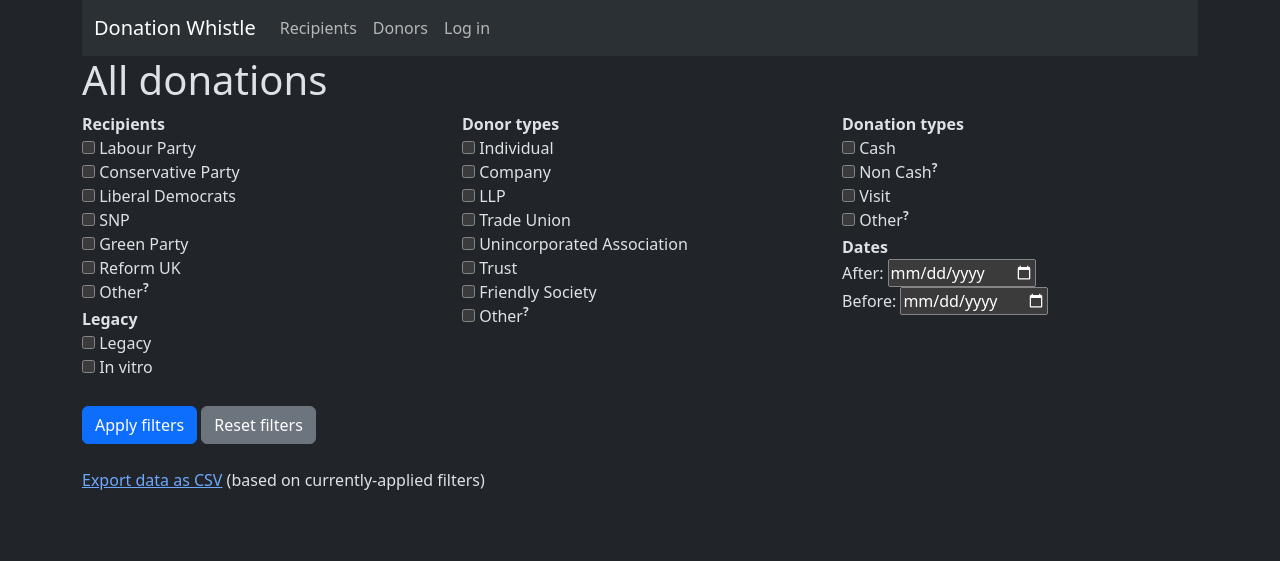
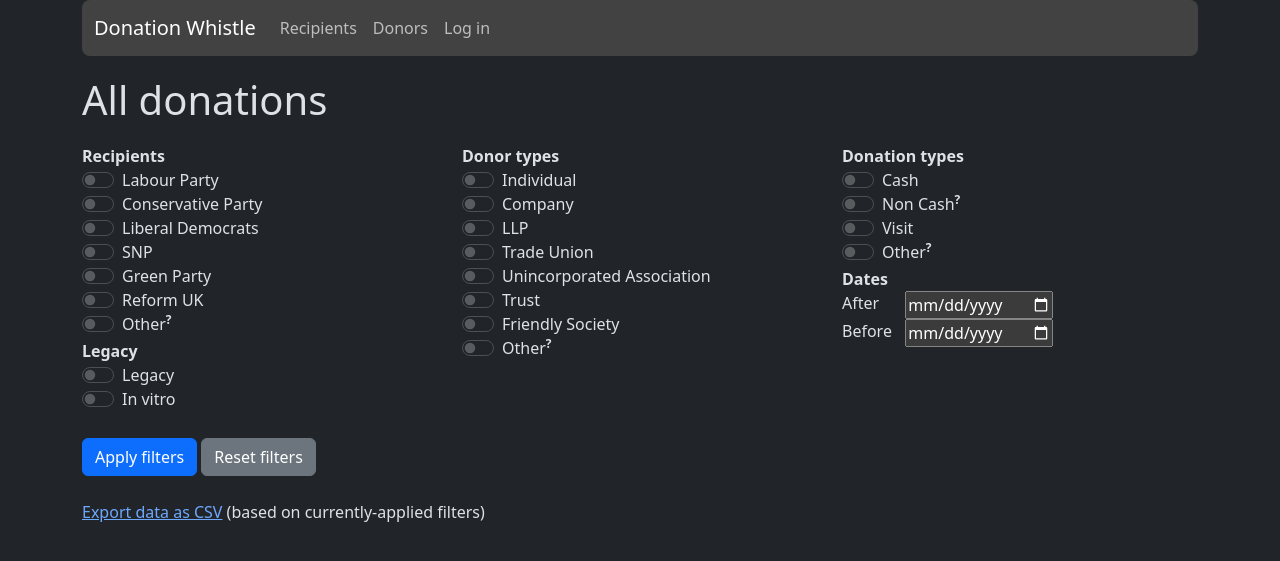
Before and after one commit to willthong/donation-whistle, a Flask app: page / in a window 1280 px wide. Shown: the top 561 px of the page. Run offline with Flask 3, Linux system fonts and the light colour scheme; some libraries are stand-ins or nearby versions.

Commit message:
Further UX improvements

```diff
--- a/app/alias/routes.py
+++ b/app/alias/routes.py
@@ -79,7 +79,7 @@ def new_alias():
         ):
             # Only add a new alias if donors includes a donor with the proposed name, otherwise
             # it'll be orphaning a different donor.
-            flash("That alias name is already taken.")
+            flash("That alias name is already taken")
             return redirect(
                 url_for(
                     "alias.new_alias",
--- a/app/main/routes.py
+++ b/app/main/routes.py
@@ -54,7 +54,7 @@ DONOR_TYPE_COLOURS = {
     "Company": "slateblue",
     "Limited Liability Partnership": "seagreen",
     "Trade Union": "hotpink",
-    "Unincorporated Association": "yellow",
+    "Unincorporated Association": "darkkhaki",
     "Other": "black",
 }
 
@@ -241,6 +241,7 @@ def recipient(id):
                 hovertemplate="£%{y:.4s}"
                 "<extra>First Gift: %{customdata[0]}<br>Latest Gift: %{customdata[1]}</extra>",
                 marker_color=donor_type,
+                marker_line={"width":0},
                 showlegend=False,
             ),
         ],
@@ -307,6 +308,7 @@ def recipient(id):
                 hovertemplate="£%{x:.4s}<extra></extra>",
                 orientation="h",
                 marker_color=donor_type,
+                marker_line={"width":0},
             ),
         ],
         layout={
@@ -411,6 +413,7 @@ def donor(id):
                 y=parties[i],
                 hovertemplate="£%{y:.4s}",
                 marker_color=party_colour,
+                marker_line={"width":0},
             )
         )
 
@@ -727,6 +730,7 @@ def donors():
                 hovertemplate="£%{y:.4s}"
                 "<extra>First Gift: %{customdata[0]}<br>Latest Gift: %{customdata[1]}</extra>",
                 marker_color=donor_type,
+                marker_line={"width":0},
                 showlegend=False,
             ),
         ],
@@ -757,7 +761,7 @@ def donors():
                 y=[None],
                 name=donor_type,
                 marker_color=colour,
-                line={"color": "rgba(0,0,0,0.0)"},
+                line={"color": "rgba(0,0,0,0)"},
                 marker={"size": 80},
             ),
         )
--- a/app/templates/base.html
+++ b/app/templates/base.html
@@ -7,7 +7,7 @@
       <link rel="apple-touch-icon" sizes="180x180" href="/static/apple-touch-icon.png">
       <link rel="icon" type="image/png" sizes="32x32" href="/static/favicon-32x32.png">
       <link rel="icon" type="image/png" sizes="16x16" href="/static/favicon-16x16.png">
-      <link rel="preload" href="https://cdn.jsdelivr.net/npm/@popperjs/core@2.11.8/dist/umd/popper.min.js">
+      <link href="https://cdn.jsdelivr.net/npm/@popperjs/core@2.11.8/dist/umd/popper.min.js">
       <link href="https://cdn.jsdelivr.net/npm/bootstrap@5.3.1/dist/css/bootstrap.min.css" rel="stylesheet" integrity="sha384-4bw+/aepP/YC94hEpVNVgiZdgIC5+VKNBQNGCHeKRQN+PtmoHDEXuppvnDJzQIu9" crossorigin="anonymous">
       <link href="https://unpkg.com/gridjs/dist/theme/mermaid.min.css" rel="stylesheet" />
       <script src="https://ajax.googleapis.com/ajax/libs/jquery/3.7.1/jquery.min.js"></script>
@@ -43,6 +43,9 @@
         .gridjs-tr:nth-child(even) td {
           background: #424242;
         }
+        th.gridjs-th-sort:focus, th.gridjs-th-sort:hover {
+          background: #2d2e2f
+        }
         .gridjs-footer {
           background-color: #2d2e2f;
         }
@@ -65,13 +68,21 @@
           background-color: #424242;
           color: var(--bs-body-color);
         }
+        .navbar {
+          border-radius: 8px;
+          background-color: #424242;
+        }
+        h1 {
+          margin-top: .5em;
+          margin-bottom: .5em;
+        }
       </style>
     {% endblock %}
   </head>
 
 {% block navbar %}
 <div class="container">
-  <nav class="navbar navbar-expand-lg bg-body-tertiary">
+  <nav class="navbar navbar-expand-lg">
     <div class="container-fluid">
       <a class="navbar-brand" href="{{ url_for('main.index') }}"> Donation Whistle </a>
       <button class="navbar-toggler" type="button" data-bs-toggle="collapse" data-bs-target="#navbarNavDropdown" aria-controls="navbarNavDropdown" aria-expanded="false" aria-label="Toggle navigation">
--- a/app/templates/db_import.html
+++ b/app/templates/db_import.html
@@ -9,7 +9,7 @@
       {{ form.csrf_token }}
       <p>
         {% if last_download %}
-          Data last downloaded on {{ last_download }}. Please click below to refresh the
+          Data last downloaded on {{ last_download }}. The below button refreshes the
           data from the Electoral Commission's website.
         {% else %}
           No previous raw data detected.
@@ -20,9 +20,7 @@
           <span style="color: red; font-style: italic">{{ error }}</span>
         {% endfor %}
         {{ form.json }}
-        <button type="submit" class="btn btn-primary">
-          Download data from Electoral Commission
-        </button>
+        <button type="submit" class="btn btn-primary">Download data from Electoral Commission</button>
       </p>
     </form>
   </div>
--- a/app/templates/donors.html
+++ b/app/templates/donors.html
@@ -55,7 +55,7 @@
         },
         { id: 'donor_id', hidden: true},
         { id: 'type', name: 'Donor Type', sort: false, },
-        { id: 'amount', name: 'All time donations', formatter: (cell) => currencyFormatter(cell) },
+        { id: 'amount', name: 'All time gifts', formatter: (cell) => currencyFormatter(cell) },
         {
           id: 'first_gift',
           name: 'First gift',
--- a/app/templates/index.html
+++ b/app/templates/index.html
@@ -8,42 +8,51 @@
   <h1>All donations</h1>
   <form action="/" method="POST"> {{ form.csrf_token }}
   <div class="row">
-    <div class="col-4">
-      <div class="filter-box">
-        <strong>Recipients</strong><br>
-        {{ form.recipient_labour_party(size=20) }} {{ form.recipient_labour_party.label }}<br>
-        {{ form.recipient_conservative_and_unionist_party(size=20) }}
+    <div class="col-md-4">
+      <strong>Recipients</strong><br>
+      <div class="filter-box form-check form-switch">
+        {{ form.recipient_labour_party(class_="form-check-input") }}
+        {{ form.recipient_labour_party.label }}<br>
+        {{ form.recipient_conservative_and_unionist_party(class_="form-check-input") }}
         {{ form.recipient_conservative_and_unionist_party.label }} <br>
-        {{ form.recipient_liberal_democrats(size=20) }}
+        {{ form.recipient_liberal_democrats(class_="form-check-input") }}
         {{ form.recipient_liberal_democrats.label }} <br>
-        {{ form.recipient_scottish_national_party_snp(size=20) }}
+        {{ form.recipient_scottish_national_party_snp(class_="form-check-input") }}
         {{ form.recipient_scottish_national_party_snp.label }} <br>
-        {{ form.recipient_green_party(size=20) }} {{ form.recipient_green_party.label }} <br>
-        {{ form.recipient_reform_uk(size=20) }} {{ form.recipient_reform_uk.label }} <br>
-        {{ form.recipient_other(size=20) }}
+        {{ form.recipient_green_party(class_="form-check-input") }}
+        {{ form.recipient_green_party.label }} <br>
+        {{ form.recipient_reform_uk(class_="form-check-input") }}
+        {{ form.recipient_reform_uk.label }} <br>
+        {{ form.recipient_other(class_="form-check-input") }}
         <span data-bs-toggle="tooltip" data-bs-title="Includes all other parties,
           including the DUP, Plaid Cymru, Alba and Sinn Féin">
           {{ form.recipient_other.label }}<b><sup>?</sup></b>
         </span> <br>
       </div>
-      <div class="filter-box">
-        <strong>Legacy</strong><br>
-        {{ form.is_legacy_true(size=20) }} {{ form.is_legacy_true.label }}
-        <br>
-        {{ form.is_legacy_false(size=20) }} {{ form.is_legacy_false.label }} <br>
+      <strong>Legacy</strong><br>
+      <div class="filter-box form-check form-switch">
+        {{ form.is_legacy_true(class_="form-check-input") }} {{ form.is_legacy_true.label }} <br>
+        {{ form.is_legacy_false(class_="form-check-input") }} {{ form.is_legacy_false.label }} <br>
       </div>
     </div>
-    <div class="col-4">
-      <div class="filter-box">
-        <strong>Donor types</strong><br>
-        {{ form.donor_type_individual(size=20) }} {{ form.donor_type_individual.label }} <br>
-        {{ form.donor_type_company(size=20) }} {{ form.donor_type_company.label }} <br>
-        {{ form.donor_type_limited_liability_partnership(size=20) }} {{ form.donor_type_limited_liability_partnership.label }} <br>
-        {{ form.donor_type_trade_union(size=20) }} {{ form.donor_type_trade_union.label }} <br>
-        {{ form.donor_type_unincorporated_association(size=20) }} {{ form.donor_type_unincorporated_association.label }} <br>
-        {{ form.donor_type_trust(size=20) }} {{ form.donor_type_trust.label }} <br>
-        {{ form.donor_type_friendly_society(size=20) }} {{ form.donor_type_friendly_society.label }} <br>
-        {{ form.donor_type_other(size=20) }}
+    <div class="col-md-4">
+      <strong>Donor types</strong><br>
+      <div class="filter-box form-check form-switch">
+        {{ form.donor_type_individual(class_="form-check-input") }}
+        {{ form.donor_type_individual.label }} <br>
+        {{ form.donor_type_company(class_="form-check-input") }}
+        {{ form.donor_type_company.label }} <br>
+        {{ form.donor_type_limited_liability_partnership(class_="form-check-input") }}
+        {{ form.donor_type_limited_liability_partnership.label }} <br>
+        {{ form.donor_type_trade_union(class_="form-check-input") }}
+        {{ form.donor_type_trade_union.label }} <br>
+        {{ form.donor_type_unincorporated_association(class_="form-check-input") }}
+        {{ form.donor_type_unincorporated_association.label }} <br>
+        {{ form.donor_type_trust(class_="form-check-input") }}
+        {{ form.donor_type_trust.label }} <br>
+        {{ form.donor_type_friendly_society(class_="form-check-input") }}
+        {{ form.donor_type_friendly_society.label }} <br>
+        {{ form.donor_type_other(class_="form-check-input") }}
         <span data-bs-toggle="tooltip" data-bs-title="Disabled by default. Comprises
           mostly mis-categorised donations such as building societies, public funds, impermissible
           donors, unidentifiable donors and 'N/A'">
@@ -51,18 +60,18 @@
         </span> <br>
       </div>
     </div>
-    <div class="col-4">
-      <div class="filter-box">
-        <strong>Donation types</strong><br>
-        {{ form.donation_type_cash(size=20) }} {{ form.donation_type_cash.label }} <br>
-        {{ form.donation_type_non_cash(size=20) }}
+    <div class="col-md-4">
+      <strong>Donation types</strong><br>
+      <div class="filter-box form-check form-switch">
+        {{ form.donation_type_cash(class_="form-check-input") }} {{ form.donation_type_cash.label }} <br>
+        {{ form.donation_type_non_cash(class_="form-check-input") }}
         <span data-bs-toggle="tooltip" data-bs-title="Mostly gifts-in-kind, such as
           seconded staff members or paying for the hosting of events which benefit a
           political party.">
           {{ form.donation_type_non_cash.label }}<b><sup>?</sup></b>
         </span> <br>
-        {{ form.donation_type_visit(size=20) }} {{ form.donation_type_visit.label }} <br>
-        {{ form.donation_type_other(size=20) }}
+        {{ form.donation_type_visit(class_="form-check-input") }} {{ form.donation_type_visit.label }} <br>
+        {{ form.donation_type_other(class_="form-check-input") }}
         <span data-bs-toggle="tooltip" data-bs-title="Disabled by default. Comprises public funds (not
           gifts so much as statutory obligations); impermissible & unidentified donors (these gifts are
           returned so don't really count); and exempt trusts (mostly legacy donations). TODO: link
@@ -72,8 +81,14 @@
       </div>
       <div class="filter-box">
         <strong>Dates</strong><br>
-        {{ form.date_gt.label }}: {{ form.date_gt(size=20) }} <br>
-        {{ form.date_lt.label }}: {{ form.date_lt(size=20) }} <br>
+        <div class="row">
+          <div class="col-md-2"> {{ form.date_gt.label }} </div>
+          <div class="col-md"> {{ form.date_gt() }} </div>
+        </div>
+        <div class="row">
+          <div class="col-md-2"> {{ form.date_lt.label }} </div>
+          <div class="col-md"> {{ form.date_lt() }} </div>
+        </div>
       </div>
     </div>
   </div>
--- a/app/templates/recipients.html
+++ b/app/templates/recipients.html
@@ -56,7 +56,7 @@
           formatter: (_, row) => recipientFormatter(row.cells[0].data, row.cells[1].data)
         },
         { id: 'recipient_id', hidden: true },
-        { id: 'amount', name: 'All time donations', formatter: (cell) => currencyFormatter(cell) },
+        { id: 'amount', name: 'All time gifts', formatter: (cell) => currencyFormatter(cell) },
       ],
       search: false,
       sort: false,
```
Also changed, not shown: app/templates/alias_detail.html (+23 -24 lines), app/templates/alias_port.html (+15 -23 lines), app/templates/aliases.html (+4 -8 lines), app/templates/create_new_alias.html (+6 -3 lines), app/templates/donor.html (+4 -7 lines), app/templates/login.html (+20 -18 lines), app/templates/new_alias_name.html (+24 -20 lines), app/templates/recipient.html (+21 -7 lines), tests/test_donation-whistle.py (+1 -1 lines).
